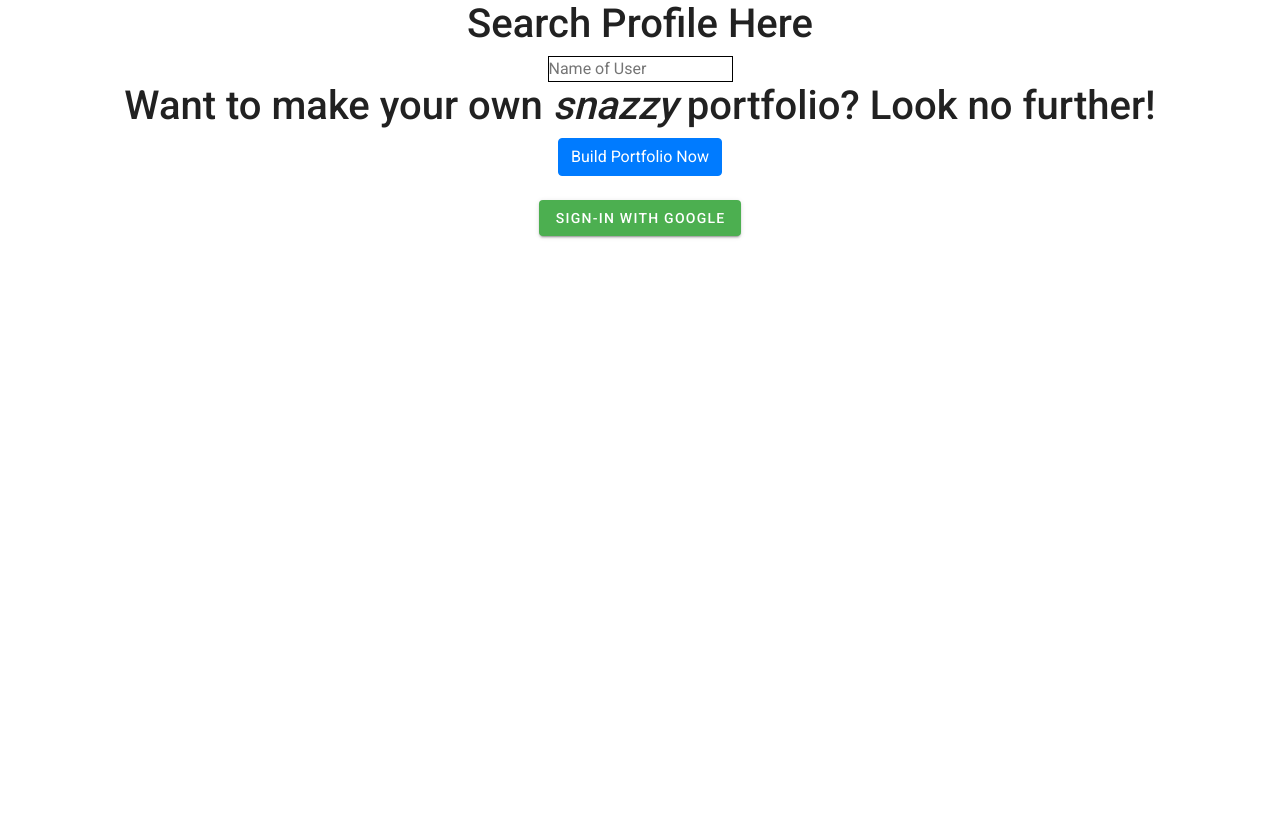
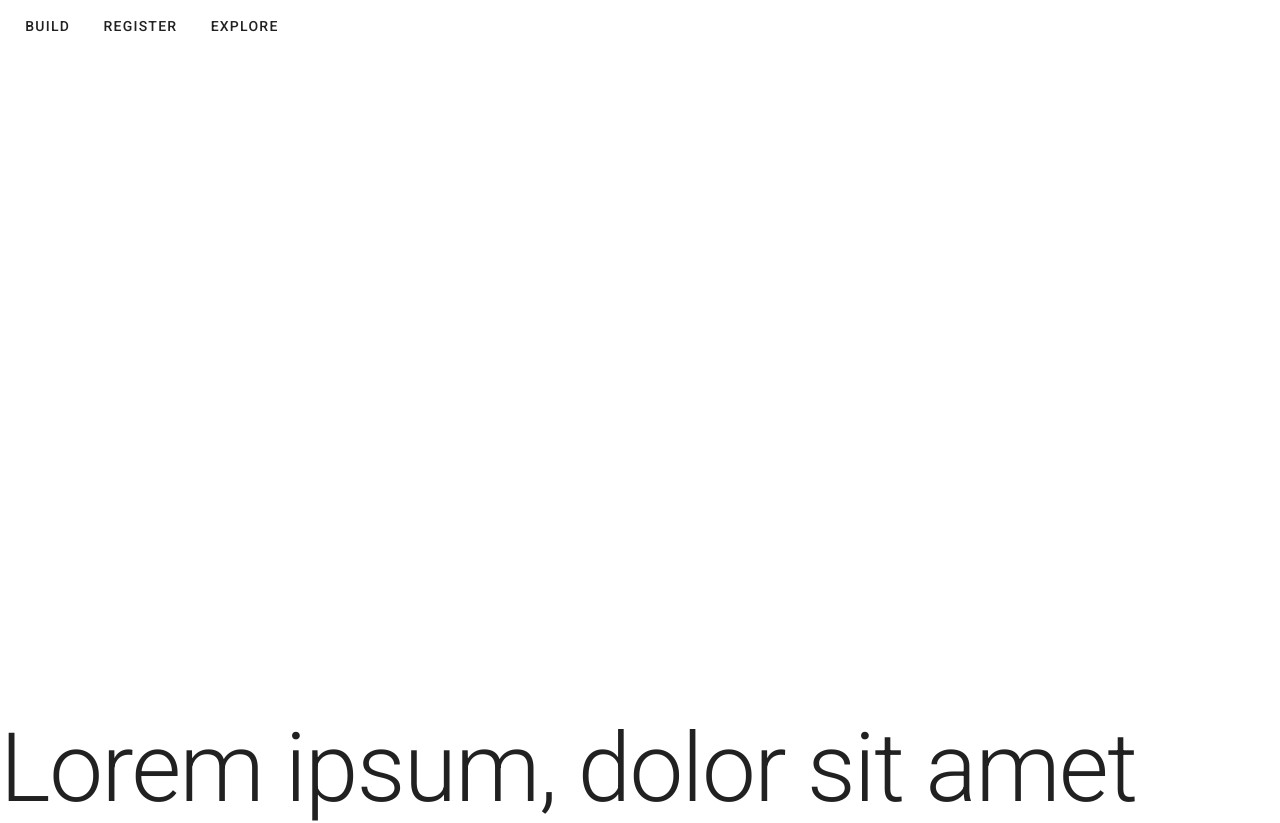
Before and after one commit to teykamp/portfolio_display, a Vue app in the folder client/: page / in a window 1280 px wide. Shown: the top 823 px of the page. Before the commit the page ends 800 px from the top, so only its background shows below. Built offline with nearby package versions, Linux system fonts and the light colour scheme; what vue-google-oauth2 would draw is missing.

Commit message:
start of home page rework

```diff
--- a/client/src/views/HomeView.vue
+++ b/client/src/views/HomeView.vue
@@ -1,11 +1,16 @@
 <template>
-  <div class="center">
-    <h1>Search Profile Here</h1>
-    <input type="text" placeholder="Name of User" v-model="query" v-on:keyup.enter="$router.push(`/display/${query}`)" style="border: 1px solid black" />
-    <h1>Want to make your own <i>snazzy</i> portfolio? Look no further!</h1>
-    <b-button variant="primary" style="color: white;" v-on:click="handleCreate()">Build Portfolio Now</b-button>
-    <br>
-    <v-btn color="green" dark @click="login">sign-in with google</v-btn>
+  <div>
+    <div class="header pa-2" elevation="40" :style="`background-color: rgba(255, 255, 255, ${barWhiteness});`">
+      <v-btn text>Build</v-btn>
+      <v-btn text>Register</v-btn>
+      <v-btn text>Explore</v-btn>
+    </div>
+    <v-container fill-height fluid>
+      <v-row>
+        <v-img position="absolute" width="100vw" src="../assets/LandingPage/smilingman2.jpeg" />
+        <h1 position="relative" class="text-h1">Lorem ipsum, dolor sit amet consectetur adipisicing elit. Ullam laboriosam similique nostrum voluptate neque officiis doloribus quo, vitae qui optio consequatur porro, cupiditate in illo? Eum asperiores cupiditate quas sit vel at consectetur iure, fuga libero nulla quam ullam. Ex dolorum velit dolore expedita nobis voluptate esse deleniti assumenda? Quaerat veniam rerum hic quisquam sed, officiis corporis, incidunt saepe nulla accusantium quos totam eaque. Laboriosam iure velit quidem. Illo dolorem illum nulla eligendi quaerat nam facere culpa est voluptates sunt distinctio neque iste enim molestiae eius dicta nostrum, maxime quis! Nulla earum modi soluta deserunt delectus doloremque facere ipsam vel.</h1>
+      </v-row>
+    </v-container>
   </div>
 </template>
 
@@ -16,9 +21,20 @@ export default {
   data: () => {
     return {
       query: '',
+      barWhiteness: 0
     }
   },
+  mounted() {
+    document.addEventListener('scroll', this.adjustTopBar);
+  },
+  destroyed() {
+    document.removeEventListener('scroll');
+  },
   methods: {
+    adjustTopBar() {
+      this.barWhiteness = window.scrollY / 400
+
+    },
     handleCreate() {
       this.$router.push("/create");
     },
@@ -32,4 +48,9 @@ export default {
 
 <style scoped>
   @import url('../UniversalStyles.css');
+  .header {
+    position: fixed;
+    z-index: 2;
+    width: 100vw;
+  }
 </style>
```
Also changed, not shown: client/src/assets/LandingPage/smilingman.jpeg (added), client/src/assets/LandingPage/smilingman2.jpeg (added).
